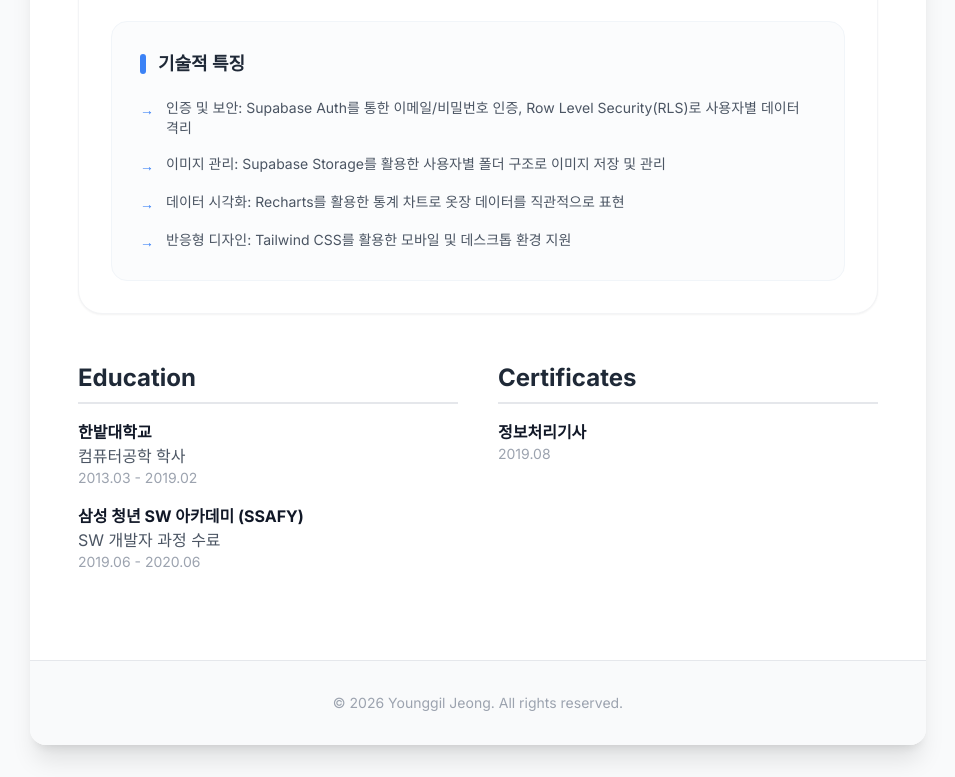
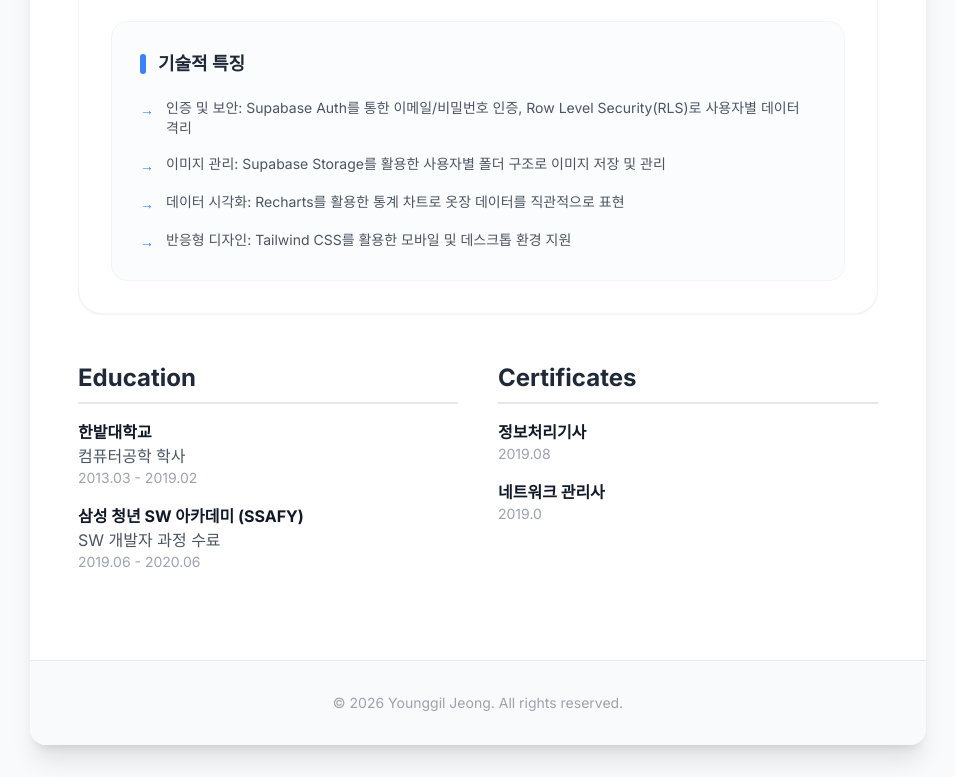
Before and after one commit to yg1110/resume, a plain HTML site: page index.html in a window 1280 px wide. Shown: the part 5808-6585 px from the top of the page, without its empty margins (162-1117 px from the left). Drawn offline with nearby package versions, Linux system fonts and the light colour scheme.

Commit message:
네트워크 관리사 추가

```diff
--- a/index.html
+++ b/index.html
@@ -1396,6 +1396,10 @@
                     <div class="font-bold text-gray-900">정보처리기사</div>
                     <div class="text-gray-400 text-sm">2019.08</div>
                   </li>
+                  <li>
+                    <div class="font-bold text-gray-900">네트워크 관리사</div>
+                    <div class="text-gray-400 text-sm">2019.0</div>
+                  </li>
                 </ul>
               </div>
             </section>
```
